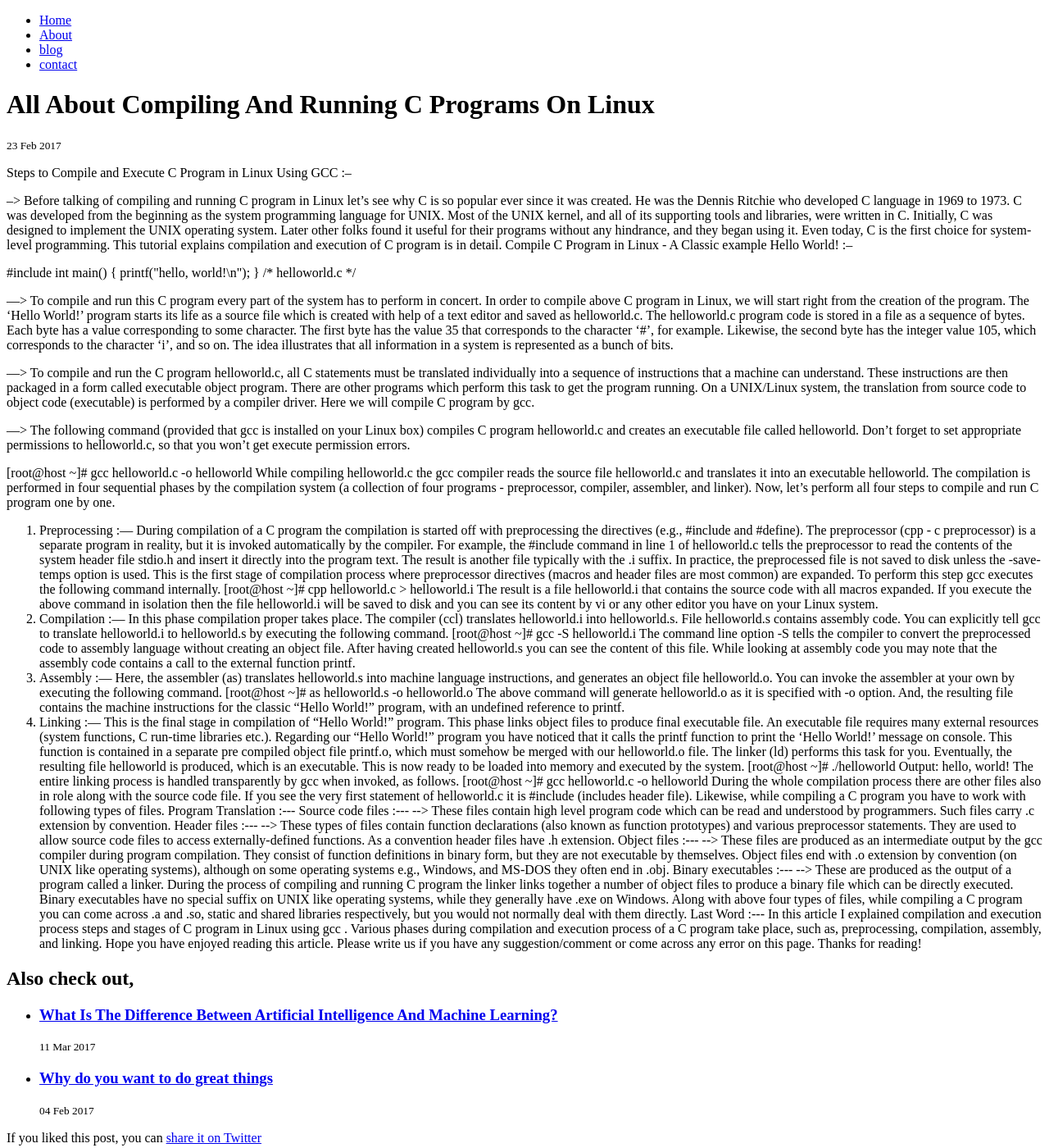
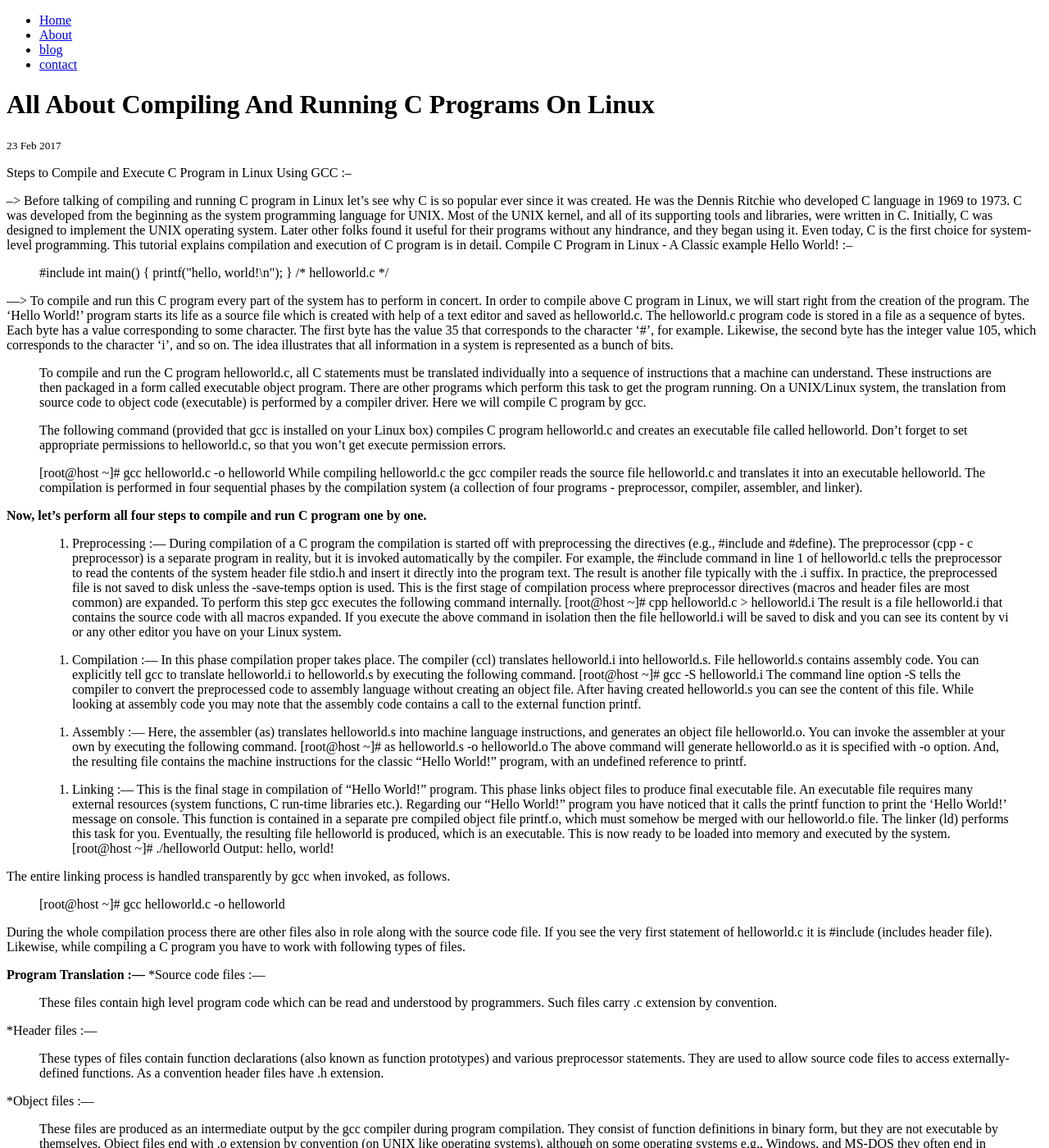
Before and after one commit to rahulkr7370/rahul10-pu.github.io, a Jekyll site: the page built from _posts/2017-02-23-All-about-compiling-and-running-C-programs-on-linux.md, in a window 1280 px wide and 1400 px high. Shown: the whole window at 82% size. Built offline with Jekyll 4.4.1, drawn with Linux system fonts in a browser that asks for light colours; our own code applies the rules of GitHub Pages for plain Markdown files; comment, search, counter and statistics services are not loaded; some of the changed text lies outside the part shown.

Commit message:
Update 2017-02-23-All-about-compiling-and-running-C-programs-on-linux.md

```diff
--- a/_posts/2017-02-23-All-about-compiling-and-running-C-programs-on-linux.md
+++ b/_posts/2017-02-23-All-about-compiling-and-running-C-programs-on-linux.md
@@ -5,7 +5,7 @@ Steps to Compile and Execute C Program in Linux Using GCC :--
 Compile C Program in Linux - A Classic example Hello World! :--
 
 
-#include <stdio.h>
+>#include <stdio.h>
 int main()
 {
 printf("hello, world!\n");
@@ -16,45 +16,56 @@ printf("hello, world!\n");
 ---> To compile and run this C program every part of the system has to perform in concert. In order to compile above C program in Linux, we will start right from the creation of the program. The 'Hello World!' program starts its life as a source file which is created with help of a text editor and saved as helloworld.c. The helloworld.c program code is stored in a file as a sequence of bytes. Each byte has a value corresponding to some character. The first byte has the value 35 that corresponds to the character '#', for example. Likewise, the second byte has the integer value 105, which corresponds to the character 'i', and so on. The idea illustrates that all information in a system is represented as a bunch of bits.
 
 
----> To compile and run the C program helloworld.c, all C statements must be translated individually into a sequence of instructions that a machine can understand. These instructions are then packaged in a form called executable object program. There are other programs which perform this task to get the program running. On a UNIX/Linux system, the translation from source code to object code (executable) is performed by a compiler driver. Here we will compile C program by gcc.
+> To compile and run the C program helloworld.c, all C statements must be translated individually into a sequence of instructions that a machine can understand. These instructions are then packaged in a form called executable object program. There are other programs which perform this task to get the program running. On a UNIX/Linux system, the translation from source code to object code (executable) is performed by a compiler driver. Here we will compile C program by gcc.
 
 
----> The following command (provided that gcc is installed on your Linux box) compiles C program helloworld.c and creates an executable file called helloworld. Don't forget to set appropriate permissions to helloworld.c, so that you won't get execute permission errors.
+> The following command (provided that gcc is installed on your Linux box) compiles C program helloworld.c and creates an executable file called helloworld. Don't forget to set appropriate permissions to helloworld.c, so that you won't get execute permission errors.
 
-[root@host ~]# gcc helloworld.c -o helloworld
-While compiling helloworld.c the gcc compiler reads the source file helloworld.c and translates it into an executable helloworld. The compilation is performed in four sequential phases by the compilation system (a collection of four programs - preprocessor, compiler, assembler, and linker).
-Now, let's perform all four steps to compile and run C program one by one.
+>[root@host ~]# gcc helloworld.c -o helloworld
+>While compiling helloworld.c the gcc compiler reads the source file helloworld.c and translates it into an executable helloworld. The compilation is performed in four sequential phases by the compilation system (a collection of four programs - preprocessor, compiler, assembler, and linker).
 
-1. Preprocessing :---
+**Now, let's perform all four steps to compile and run C program one by one.**
+
+>1. Preprocessing :---
 During compilation of a C program the compilation is started off with preprocessing the directives (e.g., #include and #define). The preprocessor (cpp - c preprocessor) is a separate program in reality, but it is invoked automatically by the compiler. For example, the #include <stdio.h> command in line 1 of helloworld.c tells the preprocessor to read the contents of the system header file stdio.h and insert it directly into the program text. The result is another file typically with the .i suffix. In practice, the preprocessed file is not saved to disk unless the -save-temps option is used.
 This is the first stage of compilation process where preprocessor directives (macros and header files are most common) are expanded. To perform this step gcc executes the following command internally.
 [root@host ~]# cpp helloworld.c > helloworld.i
 The result is a file helloworld.i that contains the source code with all macros expanded. If you execute the above command in isolation then the file helloworld.i will be saved to disk and you can see its content by vi or any other editor you have on your Linux system.
-2. Compilation :---
+
+>2. Compilation :---
 In this phase compilation proper takes place. The compiler (ccl) translates helloworld.i into helloworld.s. File helloworld.s contains assembly code. You can explicitly tell gcc to translate helloworld.i to helloworld.s by executing the following command.
-[root@host ~]# gcc -S helloworld.i
+>[root@host ~]# gcc -S helloworld.i
 The command line option -S tells the compiler to convert the preprocessed code to assembly language without creating an object file. After having created helloworld.s you can see the content of this file. While looking at assembly code you may note that the assembly code contains a call to the external function printf.
-3. Assembly :---
+
+>3. Assembly :---
 Here, the assembler (as) translates helloworld.s into machine language instructions, and generates an object file helloworld.o. You can invoke the assembler at your own by executing the following command.
-[root@host ~]# as helloworld.s -o helloworld.o
+>[root@host ~]# as helloworld.s -o helloworld.o
 The above command will generate helloworld.o as it is specified with -o option. And, the resulting file contains the machine instructions for the classic "Hello World!" program, with an undefined reference to printf.
-4. Linking :---
+
+>4. Linking :---
 This is the final stage in compilation of "Hello World!" program. This phase links object files to produce final executable file. An executable file requires many external resources (system functions, C run-time libraries etc.). Regarding our "Hello World!" program you have noticed that it calls the printf function to print the 'Hello World!' message on console. This function is contained in a separate pre compiled object file printf.o, which must somehow be merged with our helloworld.o file. The linker (ld) performs this task for you. Eventually, the resulting file helloworld is produced, which is an executable. This is now ready to be loaded into memory and executed by the system.
-[root@host ~]# ./helloworld
+>[root@host ~]# ./helloworld
 Output:
 hello, world!
+
 The entire linking process is handled transparently by gcc when invoked, as follows.
-[root@host ~]# gcc helloworld.c -o helloworld
+>[root@host ~]# gcc helloworld.c -o helloworld
+
 During the whole compilation process there are other files also in role along with the source code file. If you see the very first statement of helloworld.c it is #include <stdio.h> (includes header file). Likewise, while compiling a C program you have to work with following types of files.
-Program Translation :---
-Source code files :---
---> These files contain high level program code which can be read and understood by programmers. Such files carry .c extension by convention.
-Header files :---
---> These types of files contain function declarations (also known as function prototypes) and various preprocessor statements. They are used to allow source code files to access externally-defined functions. As a convention header files have .h extension.
-Object files :---
---> These files are produced as an intermediate output by the gcc compiler during program compilation. They consist of function definitions in binary form, but they are not executable by themselves. Object files end with .o extension by convention (on UNIX like operating systems), although on some operating systems e.g., Windows, and MS-DOS they often end in .obj.
-Binary executables :---
---> These are produced as the output of a program called a linker. During the process of compiling and running C program the linker links together a number of object files to produce a binary file which can be directly executed. Binary executables have no special suffix on UNIX like operating systems, while they generally have .exe on Windows.
+
+**Program Translation :---**
+*Source code files :---
+> These files contain high level program code which can be read and understood by programmers. Such files carry .c extension by convention.
+
+*Header files :---
+> These types of files contain function declarations (also known as function prototypes) and various preprocessor statements. They are used to allow source code files to access externally-defined functions. As a convention header files have .h extension.
+
+*Object files :---
+> These files are produced as an intermediate output by the gcc compiler during program compilation. They consist of function definitions in binary form, but they are not executable by themselves. Object files end with .o extension by convention (on UNIX like operating systems), although on some operating systems e.g., Windows, and MS-DOS they often end in .obj.
+
+*Binary executables :---
+> These are produced as the output of a program called a linker. During the process of compiling and running C program the linker links together a number of object files to produce a binary file which can be directly executed. Binary executables have no special suffix on UNIX like operating systems, while they generally have .exe on Windows.
 Along with above four types of files, while compiling a C program you can come across .a and .so, static and shared libraries respectively, but you would not normally deal with them directly.
-Last Word :---
-In this article I explained compilation and execution process steps and stages of C program in Linux using gcc . Various phases during compilation and execution process of a C program take place, such as, preprocessing, compilation, assembly, and linking. Hope you have enjoyed reading this article. Please write us if you have any suggestion/comment or come across any error on this page. Thanks for reading!
+
+*Last Word :---
+>In this article I explained compilation and execution process steps and stages of C program in Linux using gcc . Various phases during compilation and execution process of a C program take place, such as, preprocessing, compilation, assembly, and linking. Hope you have enjoyed reading this article. Please write us if you have any suggestion/comment or come across any error on this page. Thanks for reading!
```
